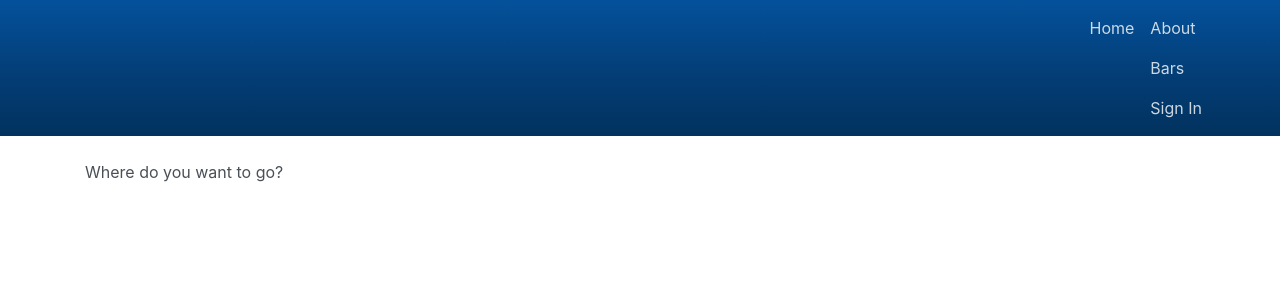
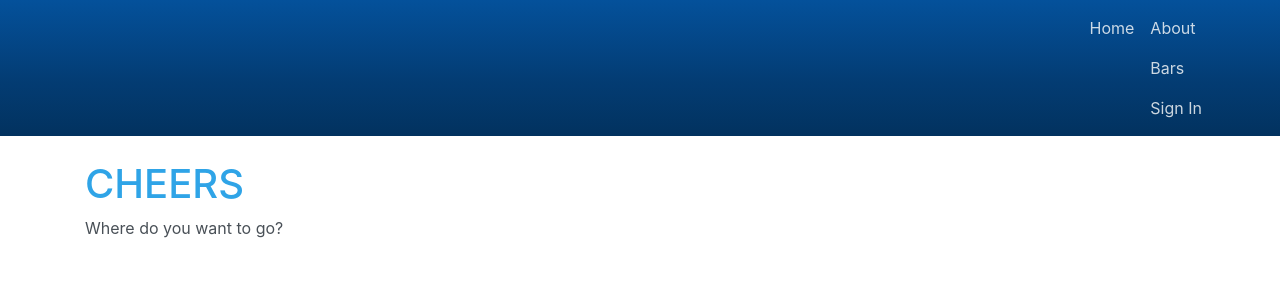
Before and after one commit to roxanneseders/nextwork, a Next.js app: page /bars in a window 1280 px wide. Shown: the top 300 px of the page. Built offline with nearby package versions, Linux system fonts and the light colour scheme.

Commit message:
trying some new things

```diff
--- a/pages/bars.js
+++ b/pages/bars.js
@@ -2,6 +2,7 @@ import Layout from "../comps/MyLayout.js";
 
 export default () => (
   <Layout>
+    <h1>CHEERS</h1>
     <p>Where do you want to go?</p>
   </Layout>
 );
```
Also changed, not shown: pages/owners.js (renamed from pages/post.js).
